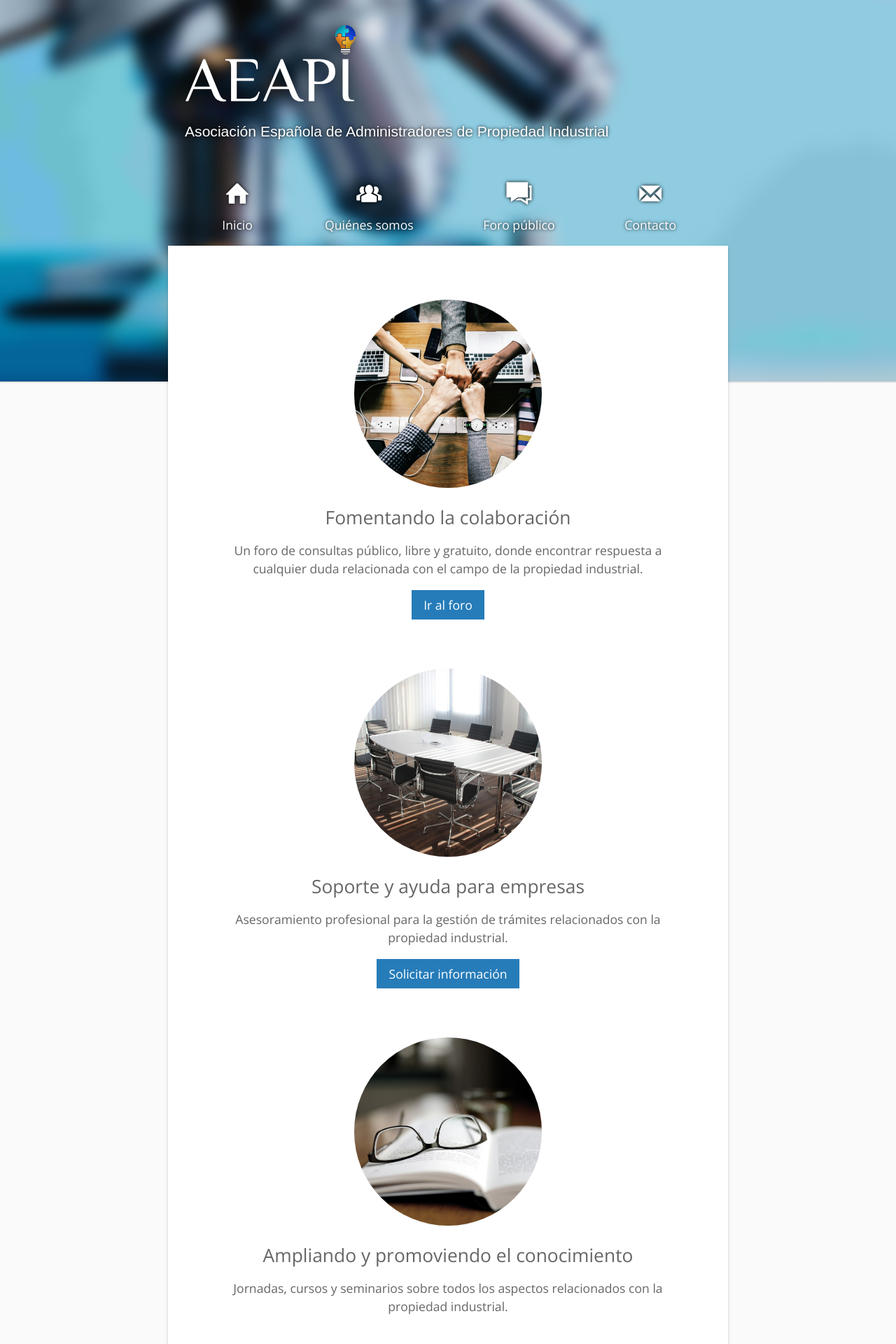
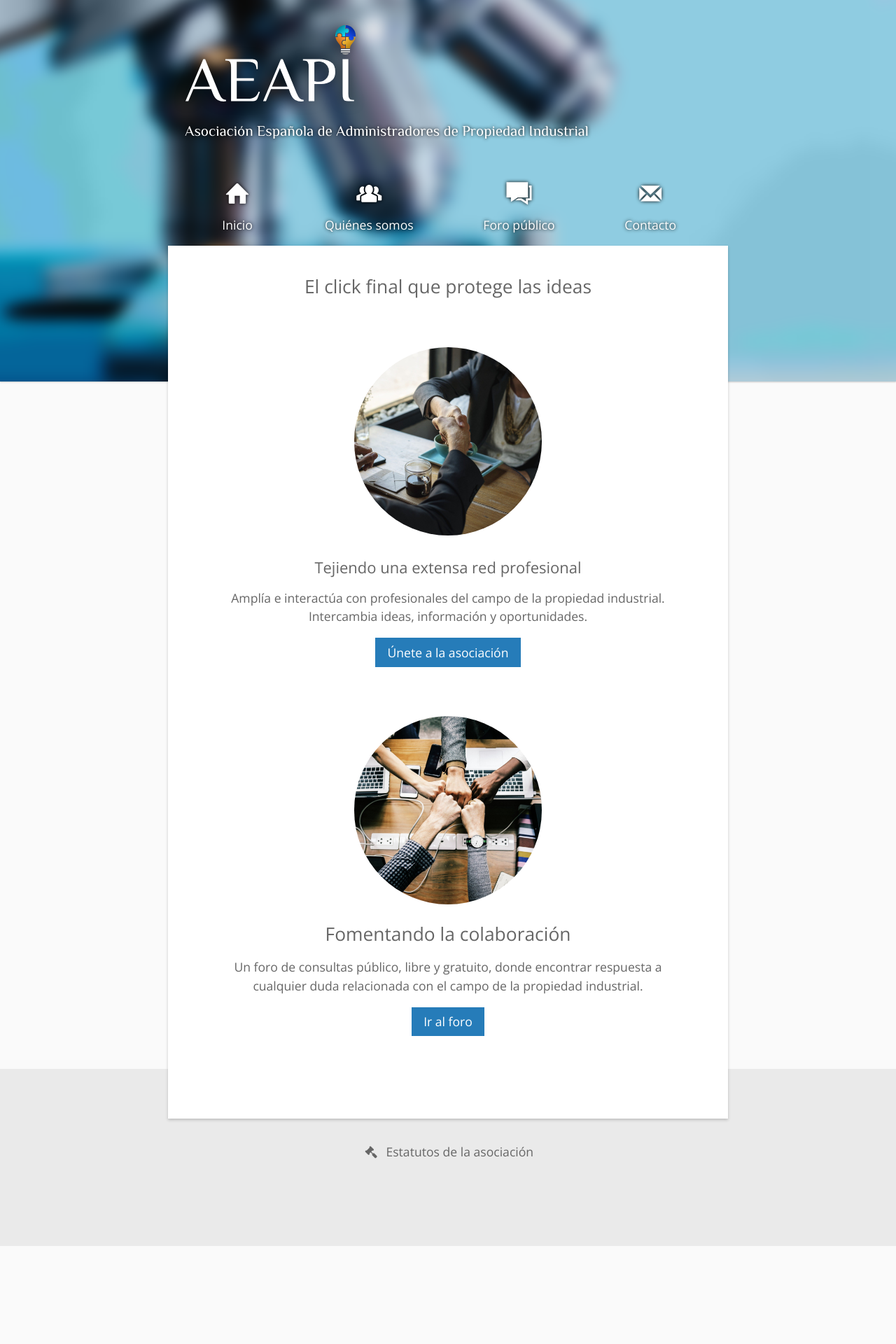
Before and after one commit to juanlao7/AEAPI, a Jekyll site: the page built from index.md, in a window 1280 px wide. Shown: the top 1920 px of the page at 70% size. Built offline with Jekyll 4.4.1, drawn with Linux system fonts in a browser that asks for light colours; our own code applies the rules of GitHub Pages for plain Markdown files; after the commit the page ends 1780 px from its top, so only the background shows below that; some of the changed text lies outside the part shown.

Commit message:
after meeting

```diff
--- a/_layouts/default.html
+++ b/_layouts/default.html
@@ -8,7 +8,7 @@
     {% include autotitle.html html=content %}
     {% seo title=false %}
 
-    <link rel="stylesheet" href="https://fonts.googleapis.com/css?family=Open+Sans:400,700" />
+    <link rel="stylesheet" href="https://fonts.googleapis.com/css?family=Open+Sans:400,700|Philosopher:400" />
     <link rel="stylesheet" href="{{ 'assets/fontello/css/fontello.css?v=' | append: site.github.build_revision | relative_url }}" />
     <link rel="stylesheet" href="{{ 'assets/css/aeapi_style.css?v=' | append: site.github.build_revision | relative_url }}" />
   </head>
@@ -40,10 +40,10 @@
           <a href="estatutos"><i class="icon-hammer"></i> Estatutos de la asociación</a>
         </div>
 
-        <div id="collaboration">
+        <!--<div id="collaboration">
           <h1>Con la colaboración de</h1>
           <a href="https://www.ponti.pro/" target="_blank" rel="noopener noreferrer"><img src="assets/img/ponti.png" alt="PONTI" /></a>
-        </div>
+        </div>-->
       </div>
     </footer>
   </body>
--- a/index.md
+++ b/index.md
@@ -39,7 +39,15 @@ no_title: true
     }
 </style>
 
+# El click final que protege las ideas
 
+![](assets/img/handshake.jpg){:.circled}
+
+## Tejiendo una extensa red profesional
+
+Amplía e interactúa con profesionales del campo de la propiedad industrial. Intercambia ideas, información y oportunidades.
+
+[Únete a la asociación](foro){:.button}
 
 
 ![](assets/img/forum.jpg){:.circled}
@@ -51,7 +59,7 @@ Un foro de consultas público, libre y gratuito, donde encontrar respuesta a cua
 [Ir al foro](foro){:.button}
 
 
-
+<!--
 
 ![](assets/img/enterprise.jpg){:.circled}
 
@@ -69,11 +77,4 @@ Asesoramiento profesional para la gestión de trámites relacionados con la prop
 
 Jornadas, cursos y seminarios sobre todos los aspectos relacionados con la propiedad industrial.
 
-
-
-
-![](assets/img/handshake.jpg){:.circled}
-
-# Tejiendo una extensa red profesional
-
-Amplía e interactúa con profesionales del campo de la propiedad industrial. Intercambia ideas, información y oportunidades.
+-->
```
Also changed, not shown: other parts of index.md (+1 -1 lines).
